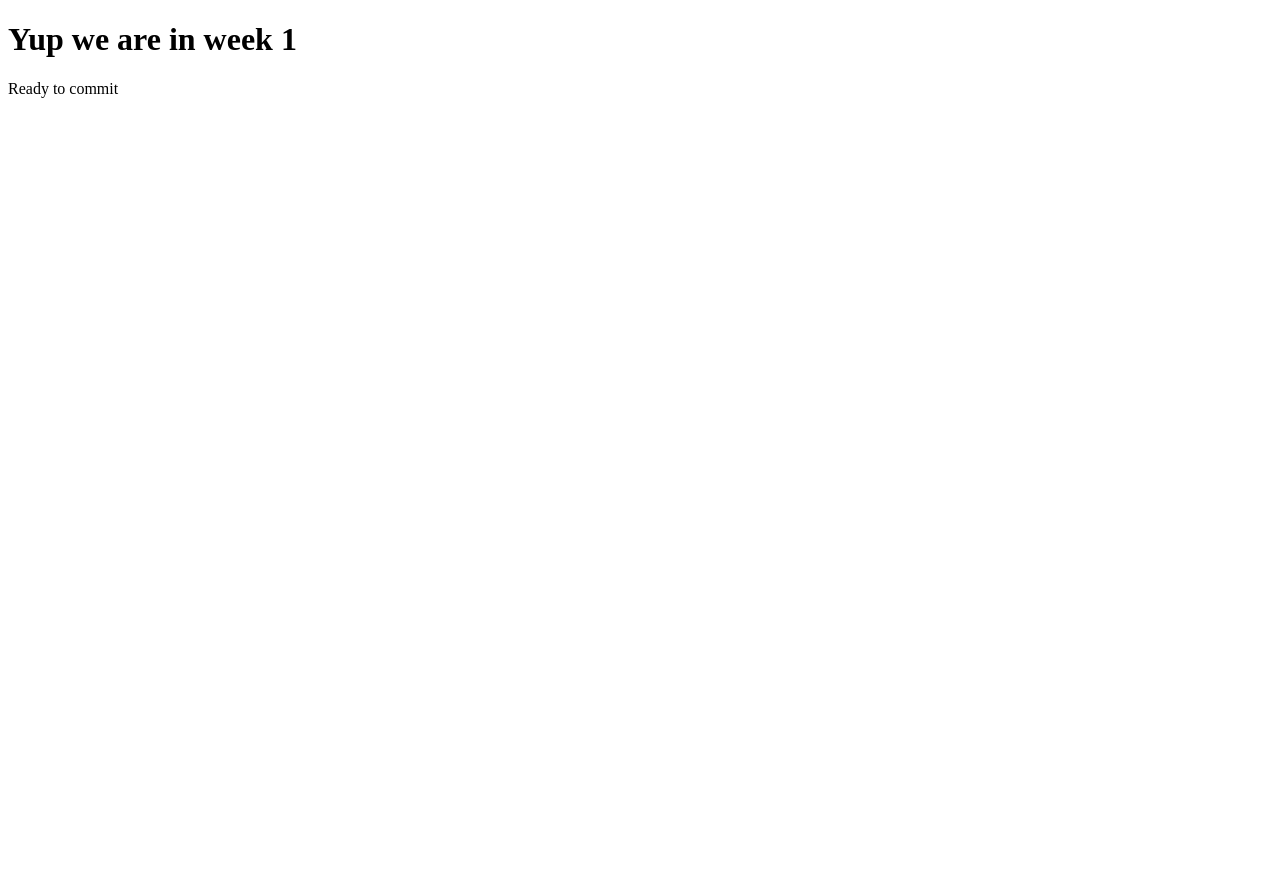
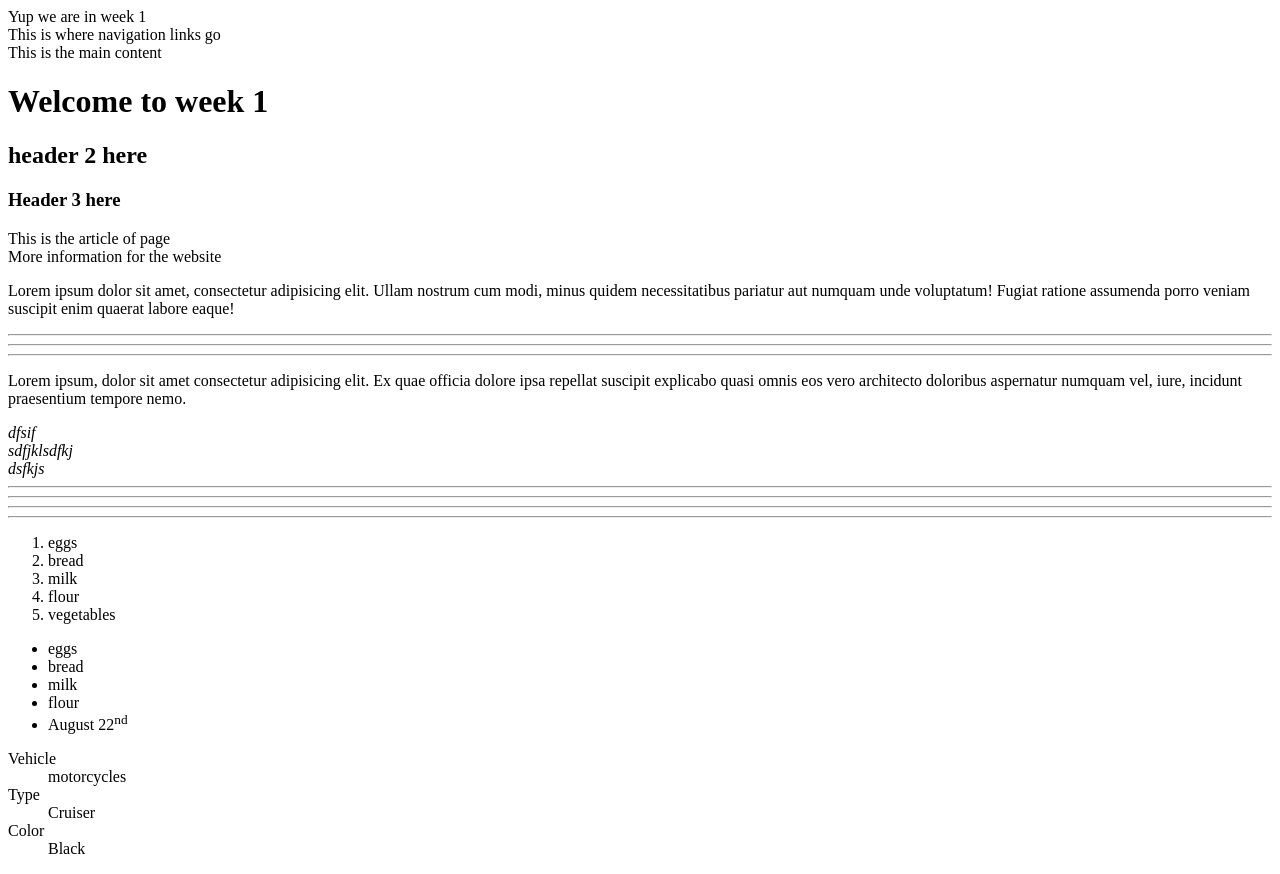
Before and after one commit to saranshkalsi/week-3, a plain HTML site: page index.html in a window 1280 px wide. Before the commit the page ends 800 px from the top, so only its background shows below. Drawn offline with Linux system fonts and the light colour scheme.

Commit message:
Learned new tags

```diff
--- a/index.html
+++ b/index.html
@@ -8,9 +8,60 @@
 </head>
 <body>
 
-    <h1>Yup we are in week 1</h1>
+    <header>Yup we are in week 1
+        <nav>This is where navigation links go</nav>
+    </header>
 
-    <p>Ready to commit</p>
+    <main>
+        This is the main content
+        <h1>Welcome to week 1</h1>
+        <h2>header 2 here</h2>
+        <h3>Header 3 here</h3>
+        <article>This is the article of page</article>
+        <section>More information for the website</section>
+        <p>Lorem ipsum dolor sit amet, consectetur adipisicing elit. Ullam nostrum cum modi, minus quidem necessitatibus pariatur aut numquam unde voluptatum! Fugiat ratione assumenda porro veniam suscipit enim quaerat labore eaque!</p>
+        <hr>
+        <hr>
+        <hr>
+        <p>Lorem ipsum, dolor sit amet consectetur adipisicing elit. Ex quae officia dolore ipsa repellat suscipit explicabo quasi omnis eos vero architecto doloribus aspernatur numquam vel, iure, incidunt praesentium tempore nemo.</p>
+        <address>dfsif <br> sdfjklsdfkj <br> dsfkjs</address>
+        <hr>
+        <hr>
+        <hr>
+        <hr>
+        <ol>
+            <li>eggs</li>
+            <li>bread</li>
+            <li>milk</li>
+            <li>flour</li>
+            <li>vegetables</li>
+
+        </ol>
+
+        <ul>
+            <li>eggs</li>
+            <li>bread</li>
+            <li>milk</li>
+            <li>flour</li>
+            <li>August 22<sup>nd</sup> </li>
+
+
+        </ul>
+
+        <dl>
+            <dt>Vehicle</dt>
+            <dd>motorcycles</dd>
+
+            <dt>Type</dt>
+            <dd>Cruiser</dd>
+
+            <dt>Color</dt>
+            <dd>Black</dd>
+
+        </dl>
+    </main>
+
+
 
 </body>
 </html>
```
